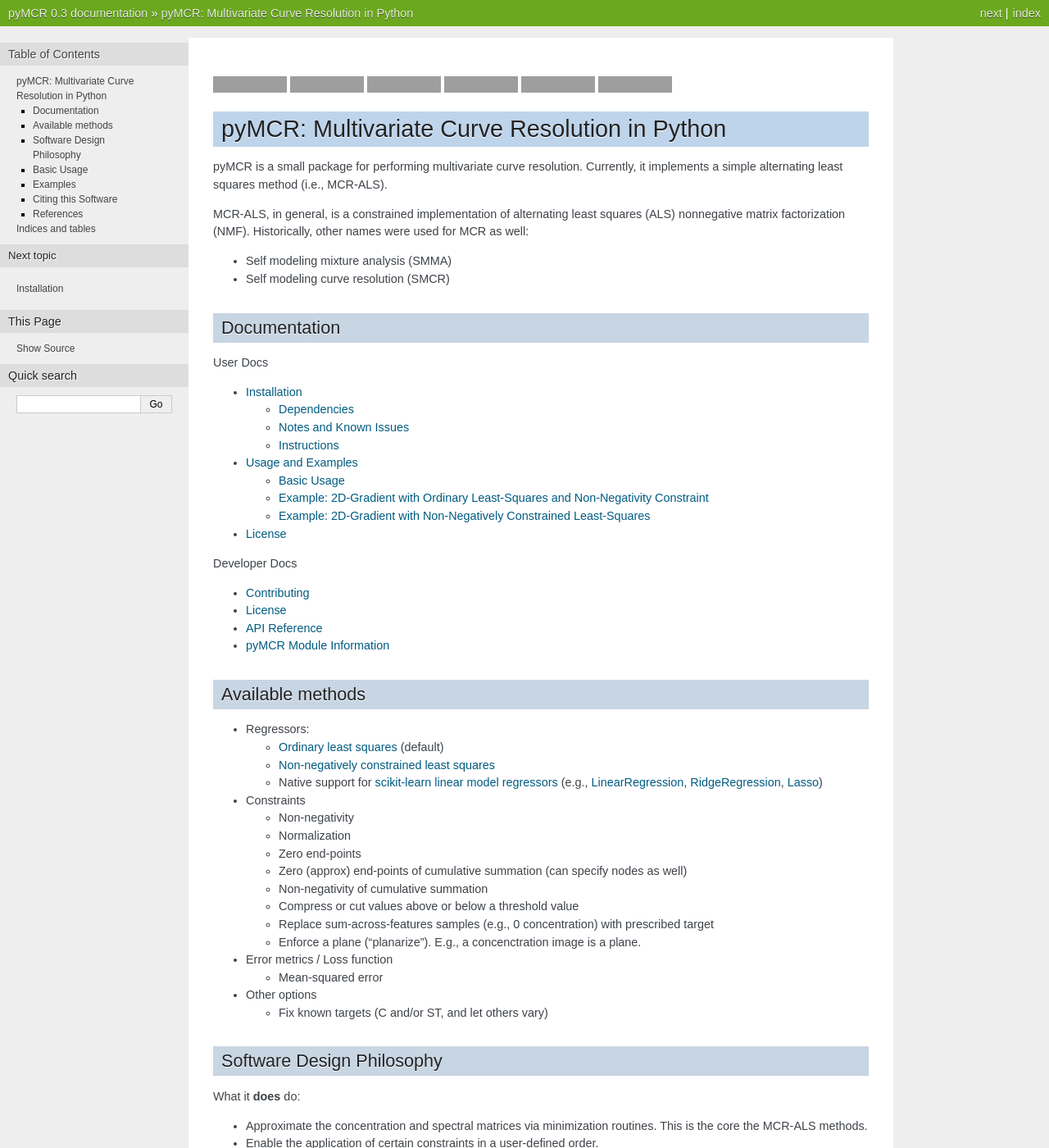
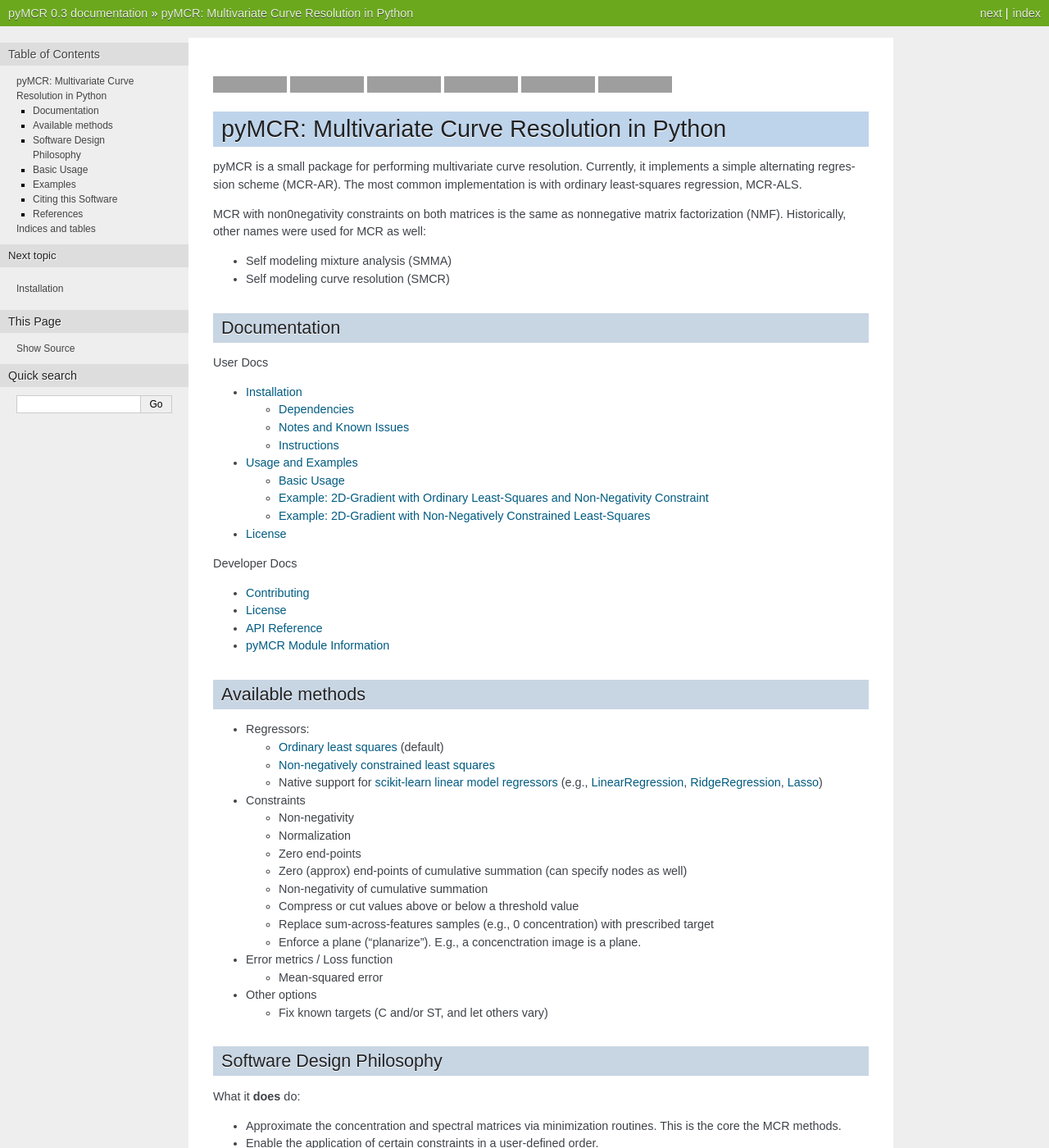
Before and after one commit to usnistgov/pyMCR, a Sphinx documentation site: the page built from docs/source/index.rst, in a window 1280 px wide and 1400 px high. Shown: the whole window at 82% size. Built offline with Sphinx 7.4.7, drawn with Linux system fonts in a browser that asks for light colours; grey boxes are pictures that could not be loaded.

Commit message:
Found a few more mcr-als mentions

```diff
--- a/docs/source/index.rst
+++ b/docs/source/index.rst
@@ -30,11 +30,10 @@ pyMCR: Multivariate Curve Resolution in Python
 ===============================================
 
 pyMCR is a small package for performing multivariate curve resolution.
-Currently, it implements a simple alternating least squares method
-(i.e., MCR-ALS).
+Currently, it implements a simple alternating regression scheme (MCR-AR). The most common
+implementation is with ordinary least-squares regression, MCR-ALS.
 
-MCR-ALS, in general, is a constrained implementation of alternating
-least squares (ALS) nonnegative matrix factorization (NMF). Historically,
+MCR with non0negativity constraints on both matrices is the same as nonnegative matrix factorization (NMF). Historically,
 other names were used for MCR as well:
 
 -   Self modeling mixture analysis (SMMA)
@@ -100,7 +99,7 @@ Software Design Philosophy
 What it **does** do:
 
 -   Approximate the concentration and spectral matrices via minimization routines.
-    This is the core the MCR-ALS methods.
+    This is the core the MCR methods.
 -   Enable the application of certain constraints in a user-defined order.
 
 What it **does not** do:
```
Also changed, not shown: README.rst (+4 -5 lines), 4 other files.
